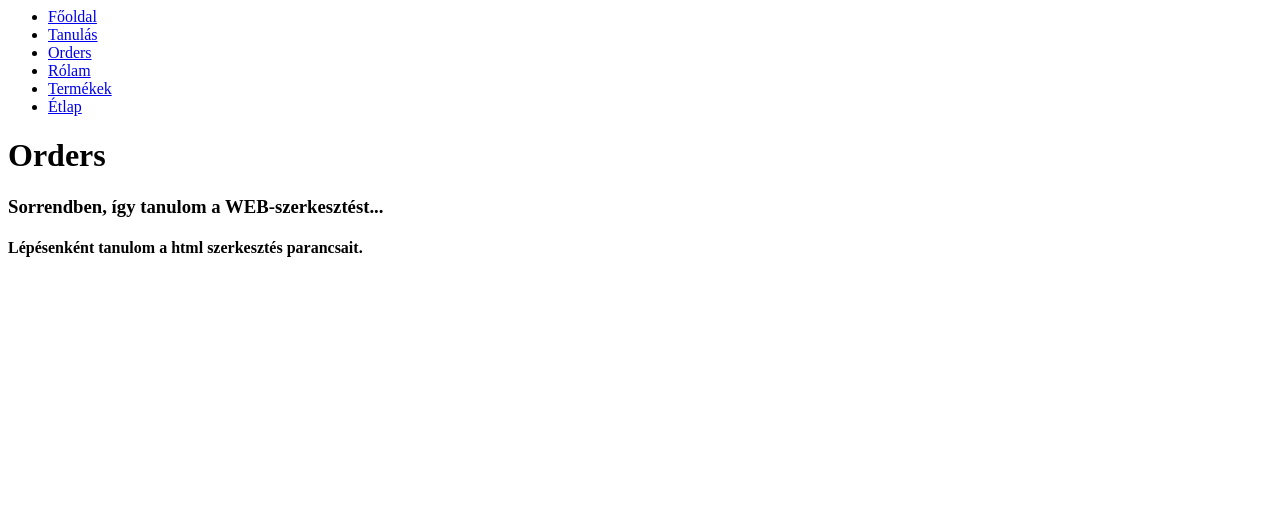
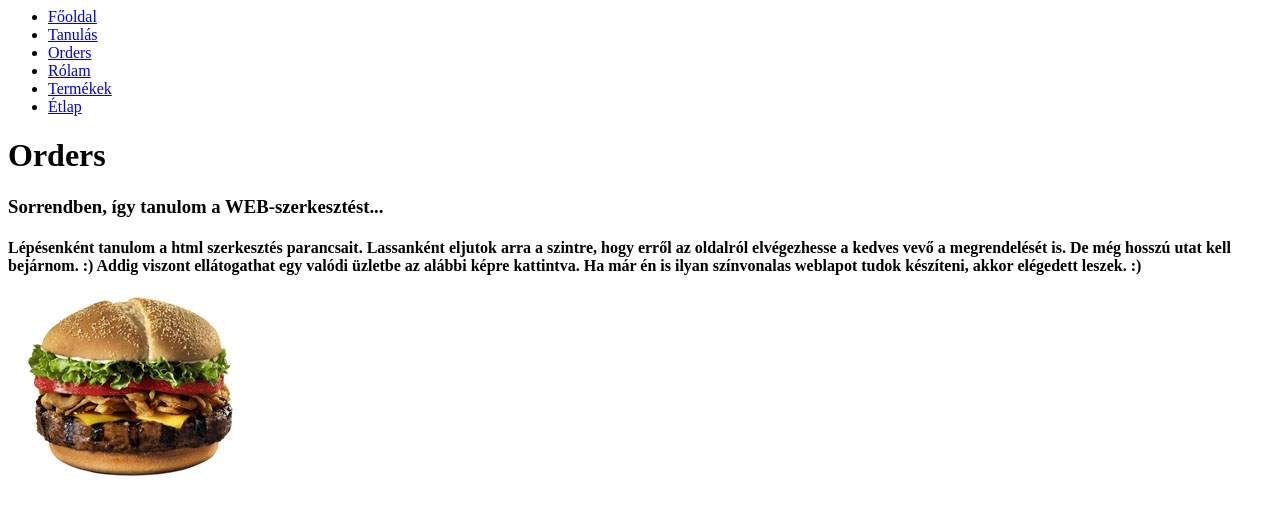
Before and after one commit to stapi99/stapi99.github.io, a plain HTML site: page orders/orders.html in a window 1280 px wide. Drawn offline with Linux system fonts and the light colour scheme.

Commit message:
Módosítva

```diff
--- a/orders/orders.html
+++ b/orders/orders.html
@@ -31,7 +31,15 @@
     </ul>
     <h1>Orders</h1>
     <h3>Sorrendben, így tanulom a WEB-szerkesztést...</h3>
-    <h4>Lépésenként tanulom a html szerkesztés parancsait.</h4>
+    <h4>
+        Lépésenként tanulom a html szerkesztés parancsait. Lassanként eljutok arra a szintre,
+        hogy erről az oldalról elvégezhesse a kedves vevő a megrendelését is. De még hosszú
+        utat kell bejárnom. :) Addig viszont ellátogathat egy valódi üzletbe az
+        alábbi képre kattintva. Ha már én is ilyan színvonalas weblapot tudok készíteni,
+        akkor elégedett leszek. :)
+    </h4>
+
+    <a target="_blank" href="https://premierszarvas.hu/"><img src="/img/Hamburger_kicsi.jpg" alt="Hamburger"></a>
 
 
 </body>
```
Also changed, not shown: etlap.html (+12 -0 lines).
